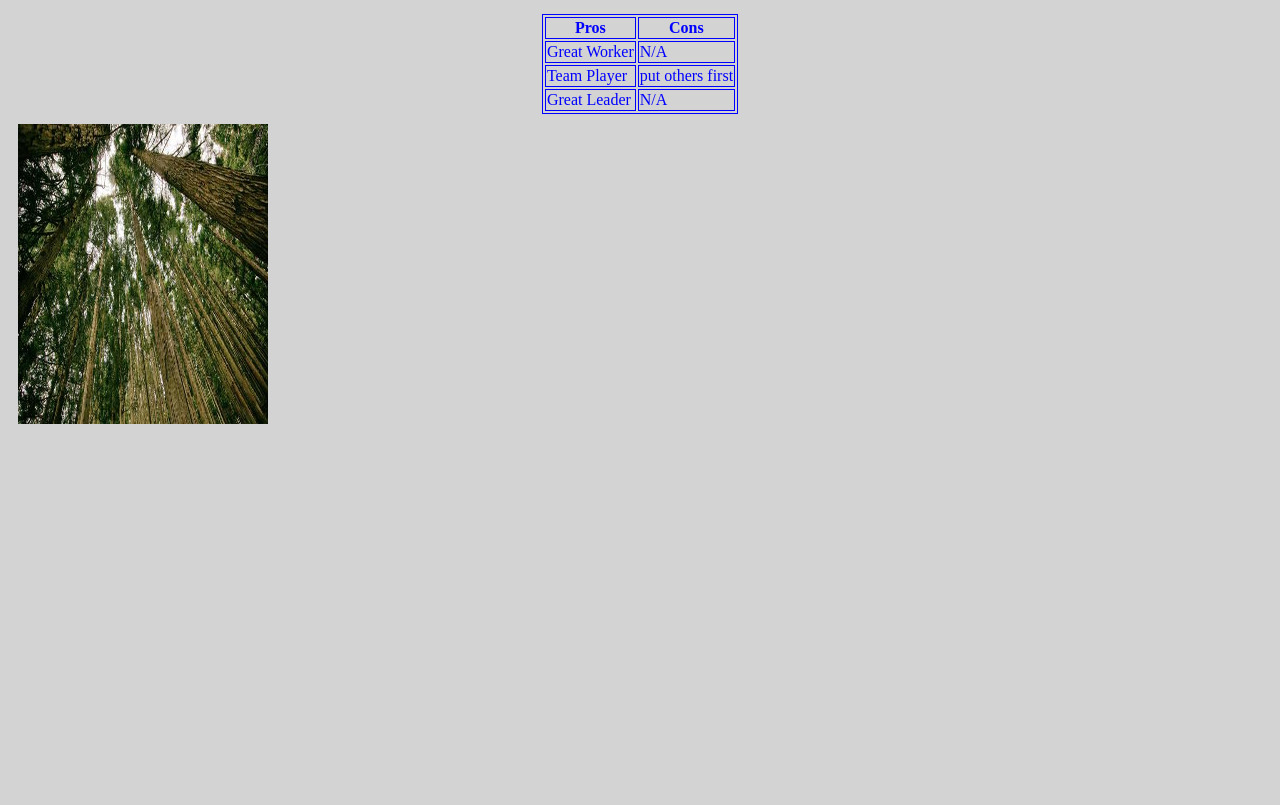
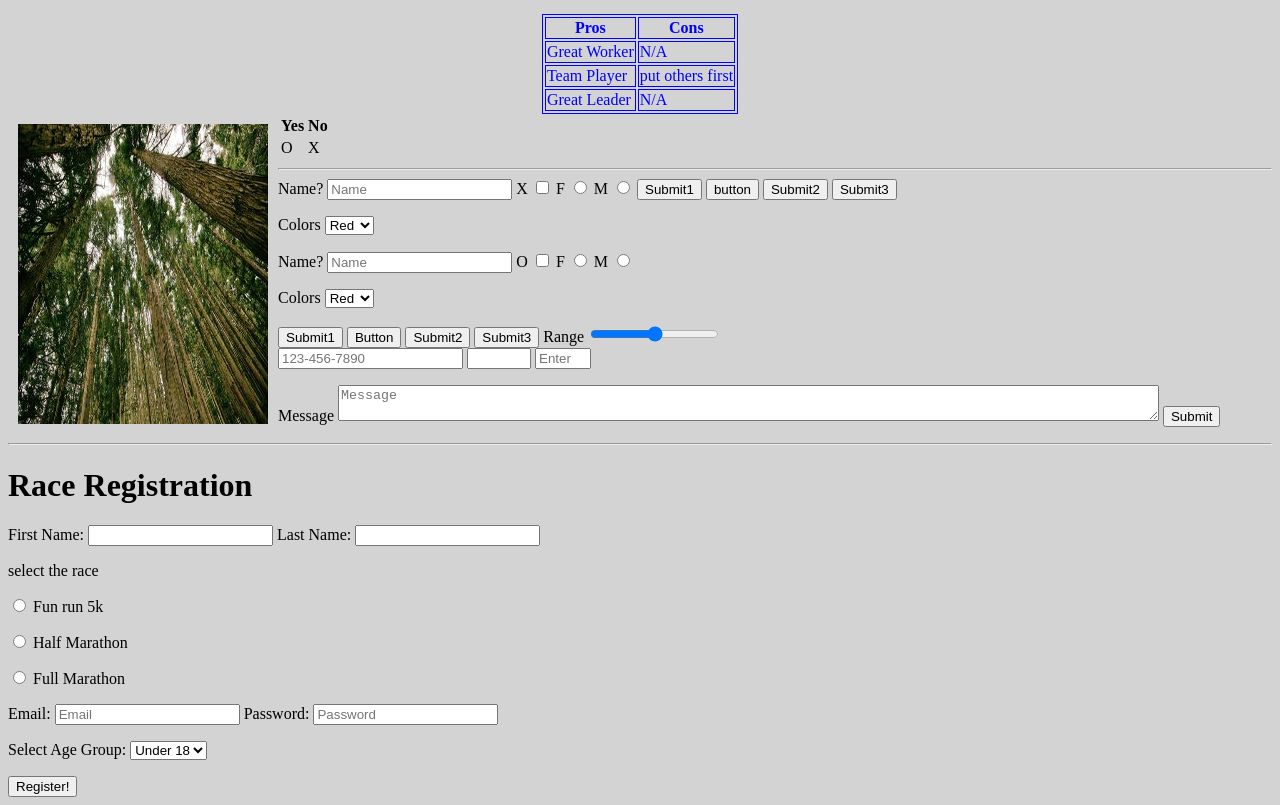
Before and after one commit to MichaelSey/About-Me, a plain HTML site: page index.html in a window 1280 px wide. Shown: the part 1194-1999 px from the top of the page. Before the commit the page ends 1628 px from the top, so only its background shows below. Drawn offline with Linux system fonts and the light colour scheme.

Commit message:
Third Release

```diff
--- a/index.html
+++ b/index.html
@@ -192,6 +192,146 @@
 
 <img src="img/498-600x300.jpeg" width="250" height="300" align="left" style="padding: 10px;" alt="Tree">
 
+<table>
+    <thead>
+        <tr>
+            <th>Yes</th>
+            <th>No</th>
+        </tr>
+    </thead>
+    <tbody>
+        <tr>
+            <td>
+                O
+            </td>
+            <td>
+                X
+            </td>
+        </tr>
+    </tbody>
+</table>
+
+<hr>
+
+<form action="/X/">
+    <label for="name">Name?</label>
+    <input type="text" id="name" placeholder="Name" name="name" required>
+    <label for="X">X</label>
+    <input type="checkbox" name="X" id="X">
+
+    <label for="F">F</label>
+    <input type="radio" name="Pick" id="F" value="F">
+    <label for="M">M</label>
+    <input type="radio" name="Pick" id="M" value="M">
+
+    <button type="submit">Submit1</button>
+    <button type="button">button</button>
+    <button>Submit2</button>
+    <input type="submit" value="Submit3">
+
+    <p>
+        <label for="colors"> Colors </label>
+        <select name="colors" id="colors">
+            <option value="Red" name="red">Red</option>
+            <option value="Blue" name="blue">Blue</option>
+            <option value="Pink" name="pink">Pink</option>
+
+        </select>
+    </p>
+</form>
+
+<form action="/O/">
+    <label for="name">Name?</label>
+    <input type="text" id="name" placeholder="Name" name="name" required>
+    <label for="O">O</label>
+    <input type="checkbox" name="O" id="O">
+
+    <label for="F">F</label>
+    <input type="radio" name="Pick" id="F" value="F">
+    <label for="M">M</label>
+    <input type="radio" name="Pick" id="M" value="M">
+
+
+    <p>
+        <label for="colors"> Colors </label>
+        <select name="colors" id="colors">
+            <option value="Red" name="red">Red</option>
+            <option value="Blue" name="blue">Blue</option>
+            <option value="Pink" name="pink">Pink</option>
+
+        </select>
+    </p>
+
+
+    <button type="submit">Submit1</button>
+    <button type="button">Button</button>
+    <button>Submit2</button>
+    <input type="submit" value="Submit3">
+
+    <label for="range">Range</label>
+    <input type="range" name="range" id="range" min="0" max="100" value="50" step="5">
+
+</form>
+
+<form action="/phonenumber/">
+    <input type="tel" id="phone" name="phone" pattern="[0-9]{3}-[0-9]{3}-[0-9]{4}" placeholder="123-456-7890">
+    <input type="number" id="quantity" name="quantity" min="1" max="100">
+
+    <label>
+        <input type="number" placeholder="Enter a number between 1 and 10" min="1" max="10" name="number"></label>
+
+
+
+    <p> <label for="message">Message</label>
+        <textarea name="message" id="message" cols="100" rows="2 " placeholder="Message"></textarea>
+        <button type="submit">Submit</button>
+    </p>
+</form>
+
+<hr>
+<h1>Race Registration</h1>
+<form action="">
+    <p>
+        <label for="firstname">First Name:</label>
+        <input type="text" id="firstname" name="firstname" required>
+        <label for="lastname">Last Name:</label>
+        <input type="text" id="lastname" name="lastname" required>
+    </p>
+
+    <p>select the race</p>
+
+    <p>
+        <input type="radio" name="race" id="Fun run 5k" value="Fun run 5k">
+        <label for="Fun run 5k">Fun run 5k</label>
+
+    </p>
+    <p>
+        <input type="radio" name="race" id="Half Marathon" value="Half Marathon">
+        <label for="Half Marathon">Half Marathon</label>
+    <p>
+        <input type="radio" name="race" id="Full Marathon" value="Full Marathon">
+        <label for="Full Marathon">Full Marathon</label>
+    </p>
+    <p>
+        <label for="email">Email:</label>
+        <input type="email" placeholder="Email" name="email" id="email" required>
+        <label for="password">Password:</label>
+        <input type="password" placeholder="Password" name="password" id="password" required minlength="8"
+            maxlength="12" pattern="(?=.*\d)(?=.*[a-z])(?=.*[A-Z]).{8,12}"
+            title="Must contain at least one number and one uppercase and lowercase letter, and at least 8 or more characters">
+    </p>
+
+    <p>
+        <label for="Age">Select Age Group:</label>
+        <select name="Age" id="Age" required>
+            <option value="Under 18" selected>Under 18</option>
+            <option value="18-30">18-30</option>
+            <option value="30-50">30-50</option>
+            <option value="50+">50+</option>
+        </select>
+    </p>
+    <button>Register!</button>
+</form>
 
 </body>
 
```
